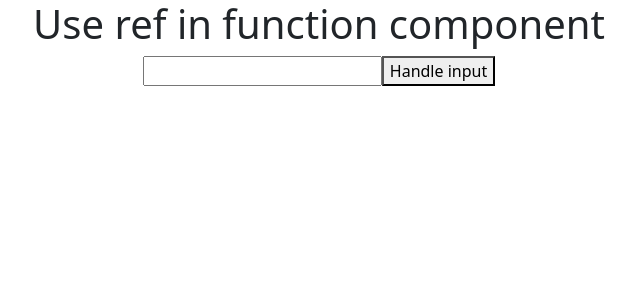
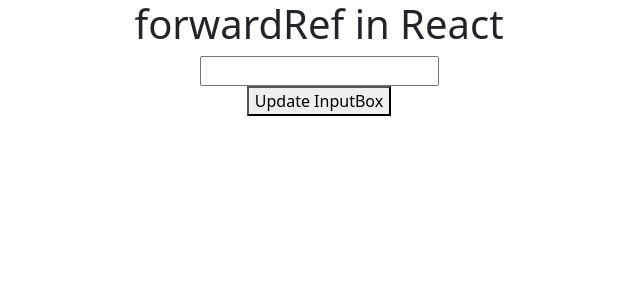
Before and after one commit to j4sumit/reacttopics, a React (Create React App) app: page / in a window 1280 px wide. Shown: the top 300 px of the page, without its empty margins (321-961 px from the left). Built offline with nearby package versions, Linux system fonts and the light colour scheme.

Commit message:
forward ref in functional component

```diff
--- a/src/App.js
+++ b/src/App.js
@@ -1,24 +1,21 @@
 import './App.css';
 import React,{useRef} from 'react';
-
+import User from './User';
 function App()
 {
-    let inputRef = useRef(null);
-    function handleInput()
+    let inputRef=useRef(null);
+    function updateInput()
     {
-console.warn("function called");
-inputRef.current.value="1000";
-inputRef.current.focus();
-inputRef.current.style.color="red";
-inputRef.current.style.display="none"
-}
+        inputRef.current.value="100";
+        inputRef.current.style.color="blue"
+        inputRef.current.focus();
+    }
 
     return(
         <div className='App'>
-            <h1>Use ref in function component</h1>
-            <input type="text" ref={inputRef}/>
-            <button onClick={()=>handleInput()}>Handle input</button>
-
+            <h1>forwardRef in React</h1>
+            <User ref={inputRef}/>
+            <button onClick={updateInput}>Update InputBox</button>
         </div>
     )
 }
--- a/src/User.js
+++ b/src/User.js
@@ -1,20 +1,15 @@
-// import { from } from "react-bootstrap";
-import './App.css';
-// import User from "./User";
 
-import React from "react";
-class User extends React.Component
+import React,{forwardRef} from "react";
+
+function User(props,ref)
 {
+    return(
+        <div className="App">
+            <input type="text" ref={ref}/>
 
-    render()
-    {
-      console.warn("user component check rerendering");
-        return(
-            <div className="App">
-            <h1>User Component {this.props.count}</h1>
 
             </div>
-        )
-    }
-    }
-export default User;
+    )
+}
+
+export default forwardRef(User);
```
